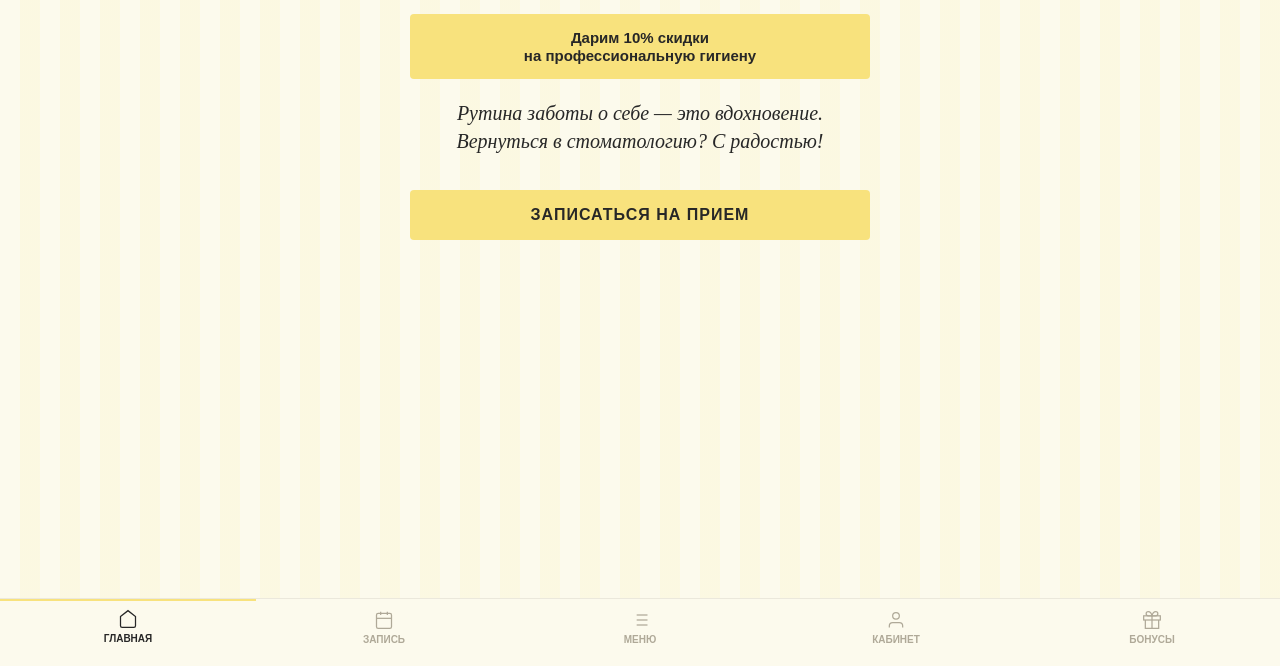
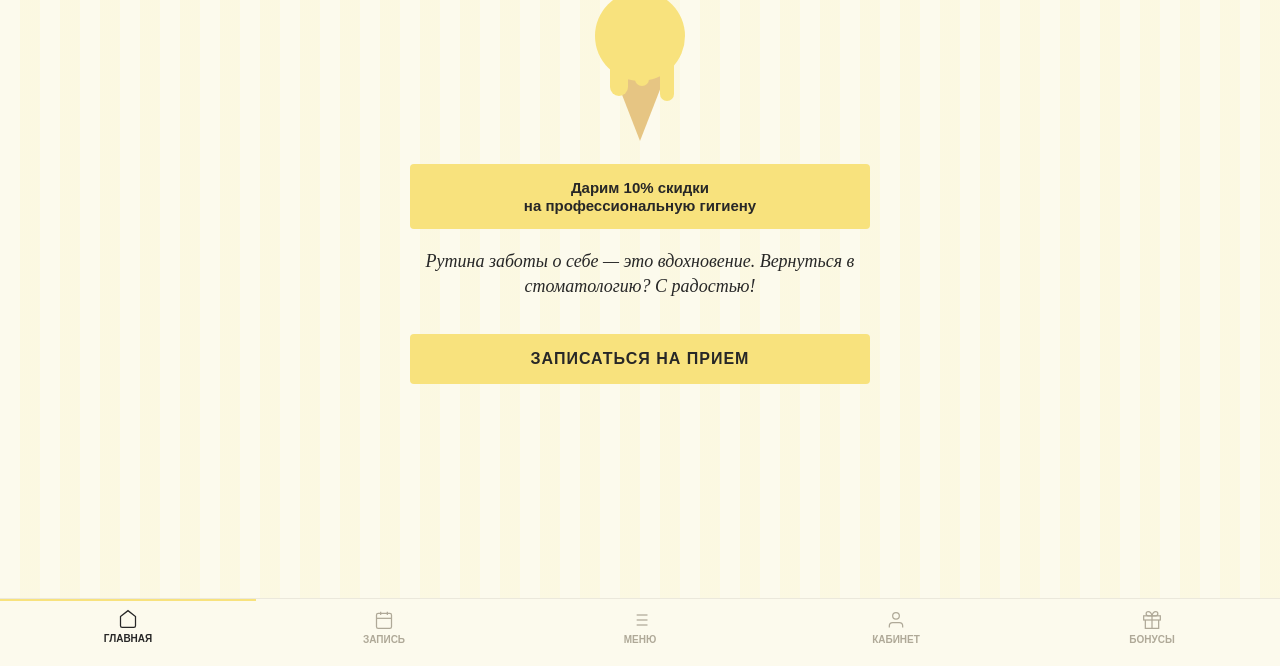
Before and after one commit to Um-gov/Trent-app, a plain HTML site: page index.html in a window 1280 px wide. Shown: the part 134-800 px from the top of the page. Drawn offline with Linux system fonts and the light colour scheme.

Commit message:
Update index.html

```diff
--- a/index.html
+++ b/index.html
@@ -25,7 +25,7 @@
         * { box-sizing: border-box; -webkit-tap-highlight-color: transparent; }
 
         body {
-            font-family: 'PT Sans Narrow', 'Arial Narrow', sans-serif; /* Шрифт заголовков из гайда */
+            font-family: 'PT Sans Narrow', 'Arial Narrow', sans-serif;
             background-color: var(--bg);
             color: var(--text); margin: 0; padding: 0;
             padding-bottom: 150px; overflow-x: hidden;
@@ -65,22 +65,72 @@
         .btn-bad { background: #FFEBEE; color: #C62828; }
 
         /* Главная (Логотип) */
-        .welcome-container { text-align: center; padding-top: 20px; }
+        .welcome-container { text-align: center; padding-top: 10px; }
 
         /* Имитация логотипа, если нет картинки */
         .logo-text { font-family: 'Times New Roman', serif; font-size: 64px; margin-bottom: 0; letter-spacing: -2px; color: var(--text); line-height: 1; }
         .logo-text .italic { font-style: italic; }
-        .logo-desc { font-family: 'PT Sans Narrow', sans-serif; font-size: 12px; letter-spacing: 4px; text-transform: uppercase; color: var(--text); margin-bottom: 30px; }
+        .logo-desc { font-family: 'PT Sans Narrow', sans-serif; font-size: 12px; letter-spacing: 4px; text-transform: uppercase; color: var(--text); margin-bottom: 20px; }
 
-        /* Если загрузишь картинку, она будет тут */
-        .logo-img { max-width: 200px; margin-bottom: 20px; }
+        /* --- ГРАФИКА МОРОЖЕНОГО (CSS ART) --- */
+        .icecream-wrapper {
+            position: relative;
+            width: 100px;
+            height: 150px;
+            margin: 10px auto 20px auto;
+            animation: float 4s ease-in-out infinite;
+        }
+
+        .icecream-cone {
+            position: absolute;
+            bottom: 0;
+            left: 15px;
+            width: 70px;
+            height: 90px;
+            background: #E6C583; /* Цвет рожка */
+            clip-path: polygon(0 0, 100% 0, 50% 100%);
+            z-index: 1;
+        }
+
+        .icecream-scoop {
+            position: absolute;
+            top: 0;
+            left: 5px;
+            width: 90px;
+            height: 90px;
+            background: var(--yellow);
+            border-radius: 50%;
+            z-index: 2;
+        }
+
+        .icecream-drip {
+            position: absolute;
+            background: var(--yellow);
+            border-radius: 0 0 20px 20px;
+            z-index: 3;
+        }
+
+        .drip-1 { bottom: -15px; left: 15px; width: 18px; height: 35px; animation: meltDrip 3s infinite alternate; }
+        .drip-2 { bottom: -5px; left: 40px; width: 14px; height: 20px; animation: meltDrip 4s infinite alternate 0.5s; }
+        .drip-3 { bottom: -20px; left: 65px; width: 14px; height: 40px; animation: meltDrip 3.5s infinite alternate 1s; }
+
+        @keyframes meltDrip {
+            0% { height: 15px; }
+            100% { height: 45px; }
+        }
+
+        @keyframes float {
+            0%, 100% { transform: translateY(0); }
+            50% { transform: translateY(-6px); }
+        }
+        /* ----------------------------------- */
 
         /* Желтая плашка (из гайда) */
         .highlight { background-color: var(--yellow); padding: 0 5px; display: inline; line-height: 1.2; }
 
         .promo-banner { background: var(--yellow); color: var(--text); padding: 15px; border-radius: 4px; margin-bottom: 20px; font-family: 'PT Sans Narrow', sans-serif; font-weight: bold; font-size: 15px; text-align: center; }
 
-        .welcome-manifest { font-family: 'Times New Roman', serif; font-style: italic; font-size: 20px; line-height: 1.4; margin-bottom: 25px; color: var(--text); }
+        .welcome-manifest { font-family: 'Times New Roman', serif; font-style: italic; font-size: 18px; line-height: 1.4; margin-bottom: 25px; color: var(--text); }
 
         /* Меню */
         .menu-category { font-family: 'Times New Roman', serif; font-style: italic; font-size: 18px; margin: 25px 0 10px 0; text-align: center; color: var(--text); border-bottom: 1px solid var(--yellow); padding-bottom: 5px;}
@@ -176,12 +226,20 @@
     <!-- 1. ГЛАВНАЯ -->
     <div id="screen-home" class="screen active">
         <div class="welcome-container">
-            <!-- Если загрузишь logo.png, раскомментируй строку ниже и удали блок logo-text -->
-            <!-- <img src="logo.png" alt="Trent" class="logo-img"> -->
 
             <div class="welcome-logo" onclick="secretClick()">
                 <div class="logo-text">T<span class="italic">rent</span></div>
                 <div class="logo-desc">Dental Boutique</div>
+            </div>
+
+            <!-- CSS Мороженое -->
+            <div class="icecream-wrapper">
+                <div class="icecream-scoop">
+                    <div class="icecream-drip drip-1"></div>
+                    <div class="icecream-drip drip-2"></div>
+                    <div class="icecream-drip drip-3"></div>
+                </div>
+                <div class="icecream-cone"></div>
             </div>
 
             <div class="promo-banner">
```
